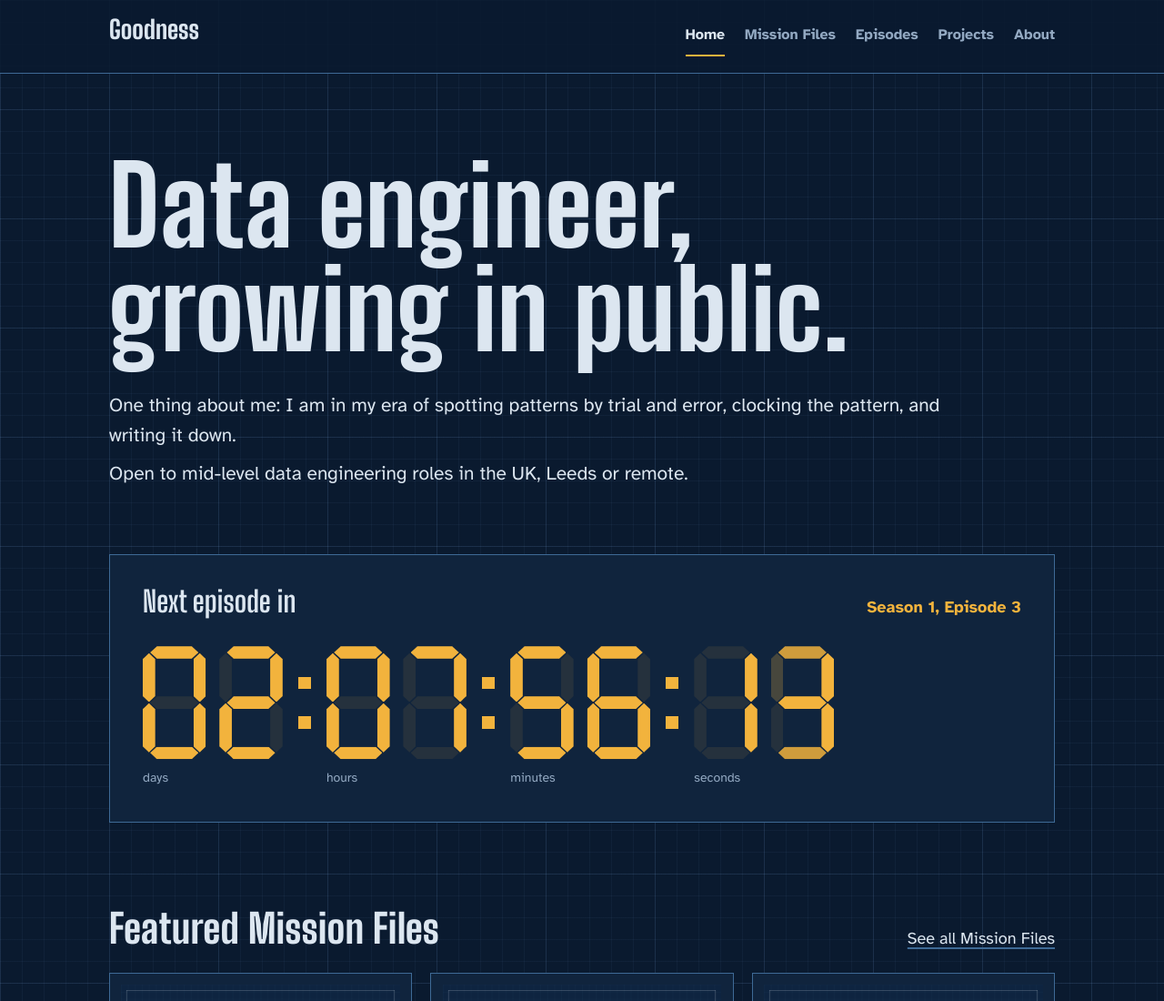
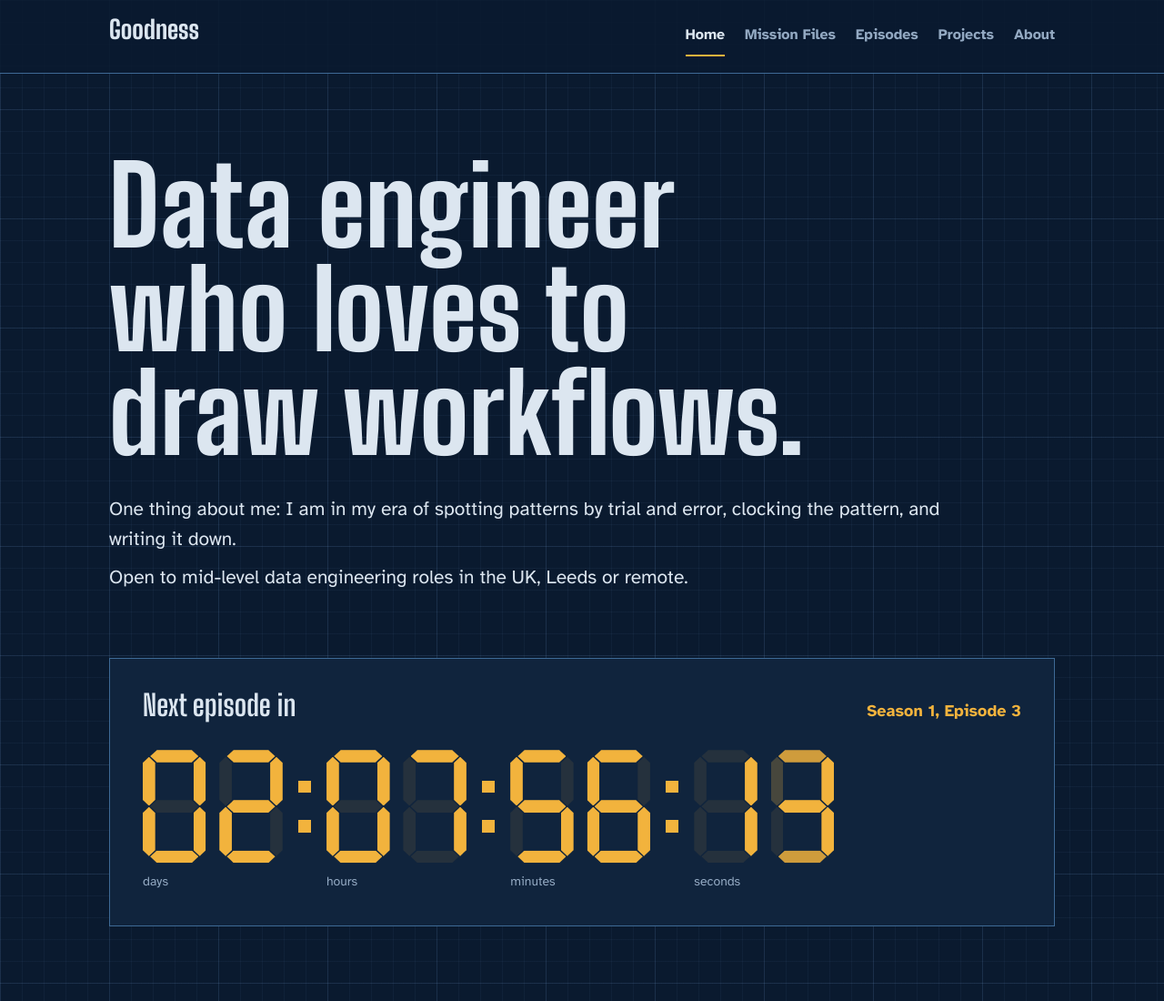
Before and after one commit to GoodnessAzike/goodness-site, an Astro site: page / in a window 1280 px wide. Shown: the top 1100 px of the page at 91% size. Built offline with nearby package versions, Linux system fonts and the light colour scheme; Astro itself is replaced by a stand-in of ours.

Commit message:
Change headline to 'Data engineer who loves to draw workflows.'
Co-Authored-By: Claude Opus 5.5 <noreply@anthropic.com>

```diff
--- a/src/data/site.ts
+++ b/src/data/site.ts
@@ -1,7 +1,7 @@
 // Your details. Anything left as '' shows up on the site as a marked placeholder.
 export const site = {
   name: 'Goodness',
-  tagline: 'Data engineer, growing in public.',
+  tagline: 'Data engineer who loves to draw workflows.',
   // Two short lines for the Home page intro
   intro: [
     'One thing about me: I am in my era of spotting patterns by trial and error, clocking the pattern, and writing it down.',
--- a/src/pages/index.astro
+++ b/src/pages/index.astro
@@ -46,7 +46,7 @@ const nextLabel = latest
 
 <style>
   .hero { display: grid; gap: clamp(20px, 3vw, 32px); margin-bottom: clamp(40px, 7vw, 72px); }
-  .hero h1 { text-wrap: wrap; }
+  .hero h1 { text-wrap: balance; max-width: 16ch; }
   .hero h1 span { display: block; }
   .intro { display: grid; gap: 8px; font-size: clamp(1.125rem, 2vw, 1.3125rem); }
 
```
